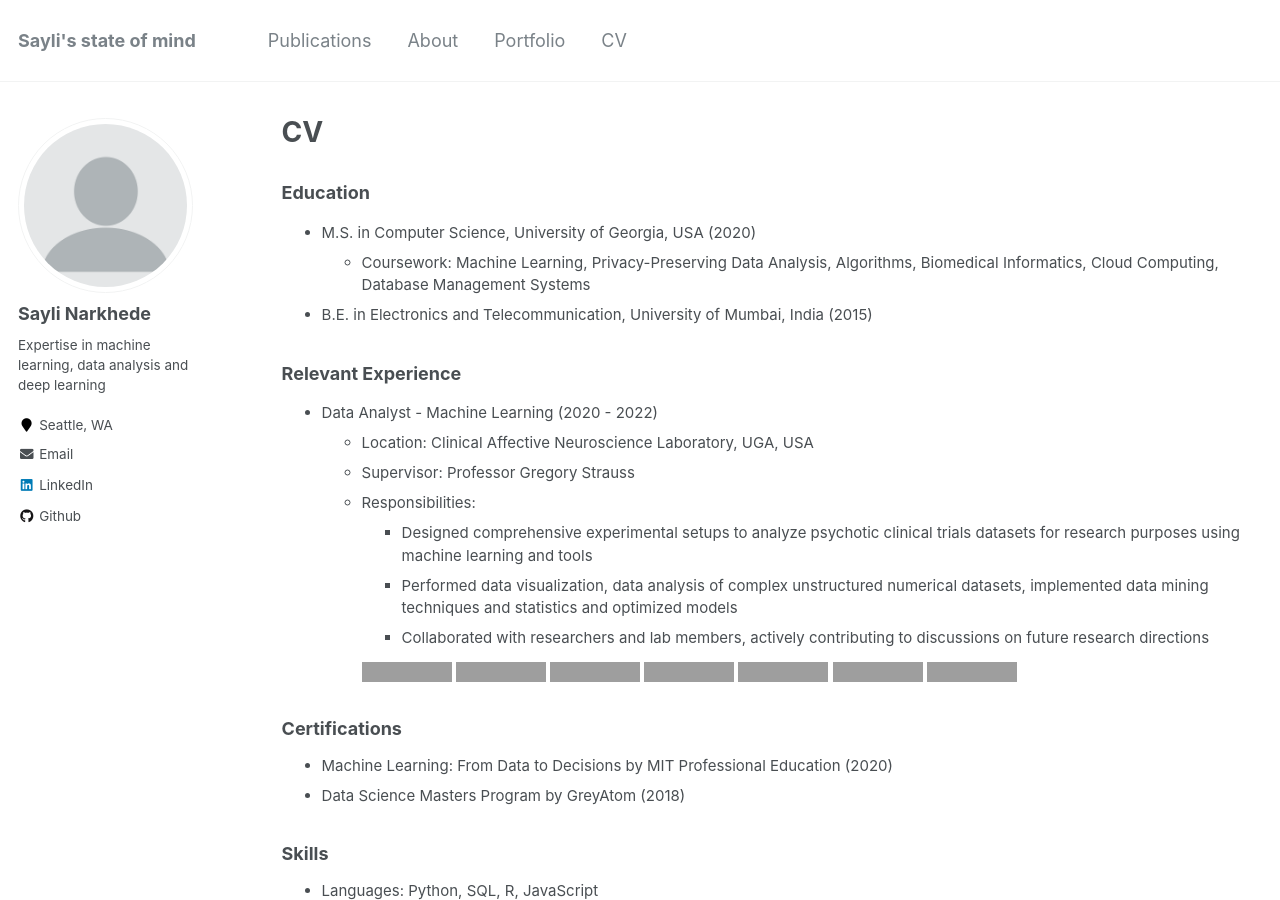
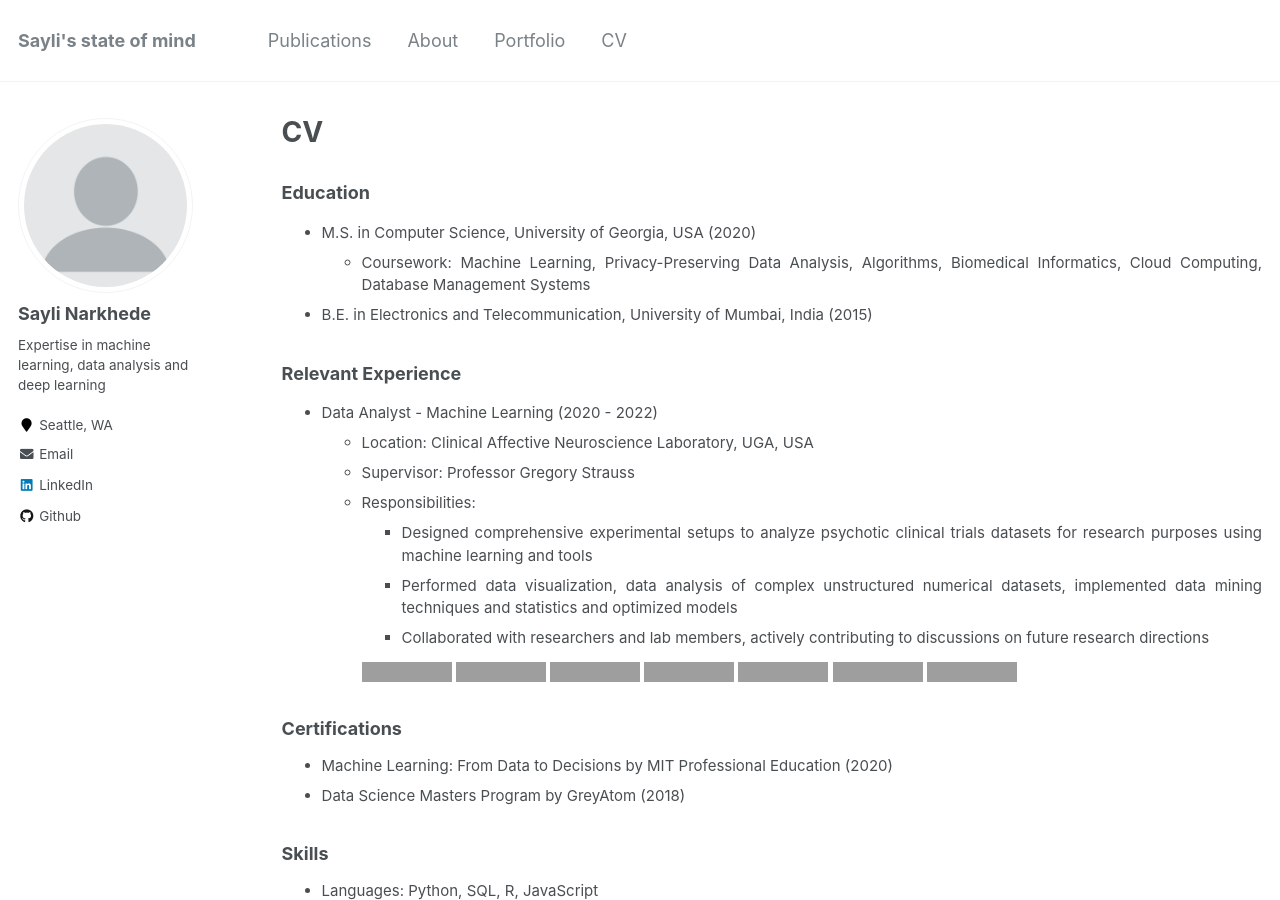
Before and after one commit to SayliMN/saylimn.github.io, a Jekyll site: the page built from _pages/cv.md, in a window 1280 px wide and 900 px high. Built offline with Jekyll 4.4.1, drawn with Linux system fonts in a browser that asks for light colours; grey boxes are pictures that could not be loaded.

Commit message:
change text alignment

```diff
--- a/_pages/cv.md
+++ b/_pages/cv.md
@@ -10,7 +10,7 @@ redirect_from:
 {% include base_path %}
 
 ### Education
-<ul>
+<ul style="text-align: justify;">
     <li style="font-size:15px">M.S. in Computer Science, University of Georgia, USA (2020)
       <ul style="font-size:15px">
         <li>Coursework: Machine Learning, Privacy-Preserving Data Analysis, Algorithms, Biomedical Informatics, Cloud Computing, Database Management Systems</li>
@@ -21,7 +21,7 @@ redirect_from:
 
 ### Relevant Experience
 
-<ul>
+<ul style="text-align: justify;">
     <li style="font-size:15px">Data Analyst - Machine Learning (2020 - 2022)
       <ul style="font-size:15px">
         <li>Location: Clinical Affective Neuroscience Laboratory, UGA, USA</li>
@@ -55,7 +55,7 @@ redirect_from:
 
 ### Skills
 
-<ul style="font-size:15px">
+<ul style="font-size:15px; text-align: justify;">
     <li style="font-size:15px">Languages: Python, SQL, R, JavaScript</li>
     <li style="font-size:15px">Frameworks and libraries: TensorFlow, Keras, OpenCV, NLTK, PyTorch, Scikit-Learn, NumPy, Pandas, Matplotlib, Serverless</li>
     <li style="font-size:15px">Dev Tools: VS code, Jupyter Notebook, Tableau, PyCharm</li>
@@ -66,7 +66,7 @@ redirect_from:
 
 ### Publications
 
-<ul>
+<ul style="text-align: justify;">
   <li style="font-size:15px">Sayli M Narkhede*, Lauren Luther*, Ian M Raugh*, Anna R Knippenberg*, Farnaz Zamani Esfahlani, Hiroki Sayama, Alex S Cohen, Brian Kirkpatrick, Gregory P Strauss*. <a href="https://pubmed.ncbi.nlm.nih.gov/34915570/">"Machine Learning Identifies Digital Phenotyping Measures Most Relevant to Negative Symptoms in Psychotic Disorders: Implications for Clinical Trials."</a><i> Schizophrenia Bulletin</i> (2022)</li>
 </ul>
 
```
